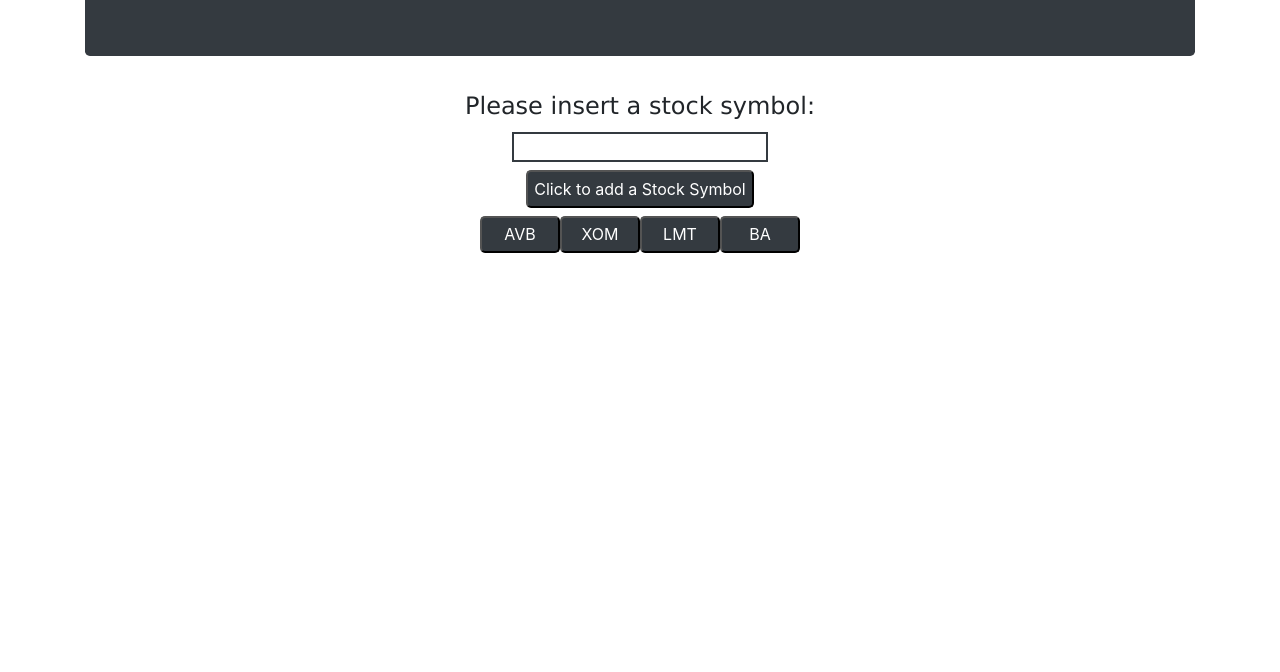
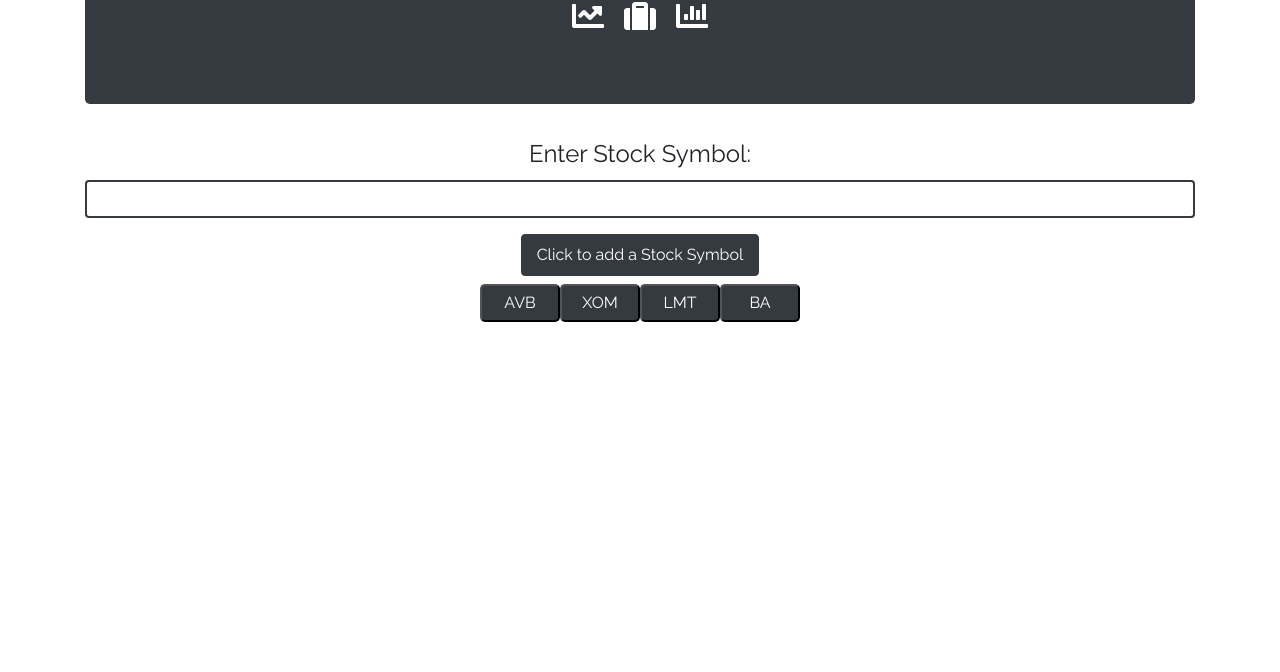
Before and after one commit to ozobianwadibia/Stock-Search-Application, a plain HTML site: page index.html in a window 1280 px wide. Shown: the part 128-800 px from the top of the page. Drawn offline with nearby package versions, Linux system fonts and the light colour scheme; no server answers.

Commit message:
Added special fonts and google fonts

```diff
--- a/assets/app.js
+++ b/assets/app.js
@@ -15,13 +15,14 @@ $.ajax({
     // console.log(validationList);
 });
 
-// https: //api.iextrading.com/1.0/stock/aapl/news/last/10
+
+// https: //api.iextrading.com/1.0/stock/market/batch?symbols=${stock}&types=quote,news&range=1y&last=10
 
 //showInfo function re-displays the HTML to display the correct content
 const showInfo = function() {
     // Grab the stock symbol from the button clicked and add it to the queryURL
     const stock = $(this).attr('data-name');
-    const queryURLDisplay = `https://api.iextrading.com/1.0/stock/${stock}/batch?types=quote,news&range=1m&last=10`;
+    const queryURLDisplay = `https://api.iextrading.com/1.0/stock/${stock}/batch?types=quote,news&range=10y&last=10`;
 
     // The ajax method that will retrieve the display info for the button
     $.ajax({
@@ -49,12 +50,16 @@ const showInfo = function() {
         const price = $("<p>").text(`Stock Price: $${stockPrice}`).addClass("card-header");
         // Appending the price to our stocksDiv
         stocksDiv.append(price);
-        // Storing the first news summary
-        const companyNews = result.news[0].summary;
-        // Creating an element to display the news summary
-        const summaryHolder = $("<p>").text(`News Summary: ${companyNews}`).addClass("card-body");
-        // Appending the summary to our stocksDiv
-        stocksDiv.append(summaryHolder);
+        //Array to store the news summaries
+        const companyNews = [];
+        // for loop to fill up the array
+        for (let r = 0; r < result.news.length; r++) {
+            companyNews.push(result.news[r].summary);
+        }
+        //for loop to append the summaries to stocksDiv
+        for (let s = 0; s < companyNews.length; s++) {
+            stocksDiv.append($("<p>").text(`News Summary: ${companyNews[s]}`).addClass("card-body"));
+        }
         // Finally adding the stocksDiv to the DOM
         $("#stocksView").prepend(stocksDiv);
     });
--- a/assets/css/app.css
+++ b/assets/css/app.css
@@ -1,3 +1,8 @@
+body {
+    font-family: 'Raleway', sans-serif;
+}
+
+
 /* styling for the divs displaying stock info */
 
 .stocksClass {
@@ -21,7 +26,6 @@
 /* label styling */
 
 .labelOne {
-    font-family: Verdana, Geneva, Tahoma, sans-serif;
     font-weight: 500;
     font-style: normal;
     font-size: 1.5rem;
@@ -40,11 +44,15 @@ input[type=text] {
 
 /* styling for the submit button */
 
-input[type=submit] {
-    background-color: #343A40;
-    color: white;
-    padding-top: 0.3rem;
-    padding-bottom: 0.3rem;
+button[type=submit] {
+    padding: 0.5rem 0.9rem 0.5rem 0.9rem;
     margin-bottom: 0.5rem;
-    border-radius: 0.3125rem;
 }
+
+
+/* styling for the special fonts */
+
+.fas {
+    padding: 0.5rem;
+    font-size: 2rem;
+}
--- a/index.html
+++ b/index.html
@@ -8,6 +8,8 @@
     <title>Stock Search Application</title>
     <link rel="stylesheet" href="./assets/css/reset.css">
     <link rel="stylesheet" href="https://stackpath.bootstrapcdn.com/bootstrap/4.1.3/css/bootstrap.min.css" integrity="sha384-MCw98/SFnGE8fJT3GXwEOngsV7Zt27NXFoaoApmYm81iuXoPkFOJwJ8ERdknLPMO" crossorigin="anonymous">
+    <link rel="stylesheet" href="https://use.fontawesome.com/releases/v5.3.1/css/all.css" integrity="sha384-mzrmE5qonljUremFsqc01SB46JvROS7bZs3IO2EmfFsd15uHvIt+Y8vEf7N7fWAU" crossorigin="anonymous">
+    <link href="https://fonts.googleapis.com/css?family=Raleway" rel="stylesheet">
     <link rel="stylesheet" href="./assets/css/app.css">
 </head>
 
@@ -16,20 +18,23 @@
         <div class="jumbotron bg-dark text-white">
             <div class="row text-center">
                 <div class="col-sm-12">
-                    <h1>Search for a Stock</h1>
+                    <h1>Search For A Stock</h1>
+                    <i class="fas fa-chart-line"></i>
+                    <i class="fas fa-suitcase"></i>
+                    <i class="fas fa-chart-bar"></i>
                 </div>
             </div>
         </div>
 
         <div class="row text-center">
             <div class="col-sm-12">
-                <form id="stockForm">
-                    <label for="stockInput"><span class="labelOne">Please insert a stock symbol:</span></label>
-                    <br>
-                    <input type="text" id="stockInput">
-                    <br>
+                <form>
+                    <div class="form-group">
+                        <label for="stockInput"><span class="labelOne">Enter Stock Symbol:</span></label>
+                        <input type="text" class="form-control text-center font-weight-bold" id="stockInput">
+                    </div>
                     <!-- This button will induce a new stock to be added -->
-                    <input id="addStock" type="submit" value="Click to add a Stock Symbol">
+                    <button type="submit" class="btn btn-dark" id="addStock">Click to add a Stock Symbol</button>
                 </form>
             </div>
         </div>
```
